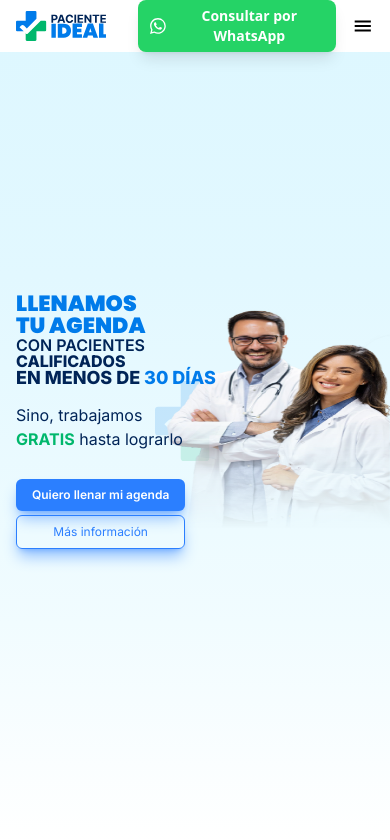
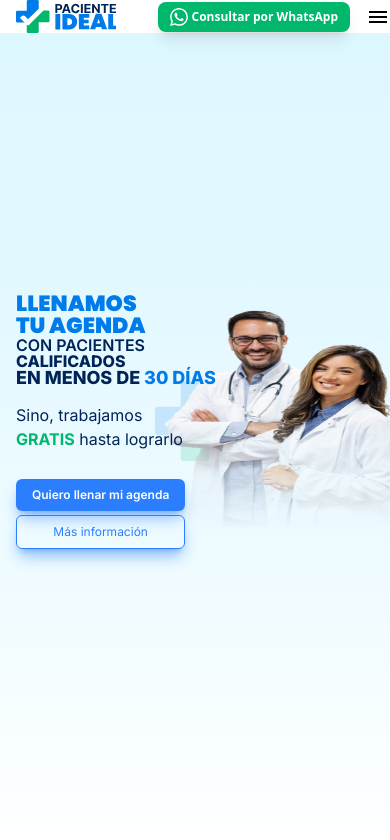
Before and after one commit to JeisonBalduz/Cesar-run, a website: page index.html in a window 390 px wide. Shown: the top 840 px of the page. Drawn offline with nearby package versions, Linux system fonts and the light colour scheme; a script that the page names is missing.

Commit message:
boton ws

```diff
--- a/index.html
+++ b/index.html
@@ -13,7 +13,7 @@
     <!-- Open Graph / Facebook -->
     <meta property="og:type" content="website">
     <meta property="og:title" content="Marketing Digital para Profesionales de la Salud">
-    <meta property="og:image" content="./src/svg/logotipo2.svg">
+    <meta property="og:image" content="src/svg/isotipo1_1.svg">
     <!-- Twitter -->
     <meta name="twitter:card" content="summary_large_image">
     <meta name="twitter:title" content="Marketing Digital para Profesionales de la Salud">
@@ -74,16 +74,15 @@
 
                     </ul>
                 </div>
-                <div class="flex items-center h-full px-4">
+                <div class="flex items-center h-full sm:px-4">
                     <a href="https://wa.me/+584243055075" target="_blank" class="mr-4">
-                        <button
-                            class="cursor-pointer flex items-center gap-2 bg-[#25D366] text-white px-3 py-1.5 sm:px-4 sm:py-2 rounded-lg shadow-lg hover:-translate-y-1 transition-all duration-300 text-sm sm:text-base">
+                        <button class=" sm:text-base max-sm:text-[12px] cursor-pointer flex items-center sm:gap-2 bg-mintgreen text-white px-3 py-1.5 sm:px-4 sm:py-2 rounded-lg shadow-lg hover:-translate-y-1 transition-all duration-300 ">
                             <svg xmlns="http://www.w3.org/2000/svg" width="18" height="18" viewBox="0 0 24 24"
                                 fill="currentColor" class="sm:w-5 sm:h-5">
                                 <path
                                     d="M17.472 14.382c-.297-.149-1.758-.867-2.03-.967-.273-.099-.471-.148-.67.15-.197.297-.767.966-.94 1.164-.173.199-.347.223-.644.075-.297-.15-1.255-.463-2.39-1.475-.883-.788-1.48-1.761-1.653-2.059-.173-.297-.018-.458.13-.606.134-.133.298-.347.446-.52.149-.174.198-.298.298-.497.099-.198.05-.371-.025-.52-.075-.149-.669-1.612-.916-2.207-.242-.579-.487-.5-.669-.51-.173-.008-.371-.01-.57-.01-.198 0-.52.074-.792.372-.272.297-1.04 1.016-1.04 2.479 0 1.462 1.065 2.875 1.213 3.074.149.198 2.096 3.2 5.077 4.487.709.306 1.262.489 1.694.625.712.227 1.36.195 1.871.118.571-.085 1.758-.719 2.006-1.413.248-.694.248-1.289.173-1.413-.074-.124-.272-.198-.57-.347m-5.421 7.403h-.004a9.87 9.87 0 01-5.031-1.378l-.361-.214-3.741.982.998-3.648-.235-.374a9.86 9.86 0 01-1.51-5.26c.001-5.45 4.436-9.884 9.888-9.884 2.64 0 5.122 1.03 6.988 2.898a9.825 9.825 0 012.893 6.994c-.003 5.45-4.437 9.884-9.885 9.884m8.413-18.297A11.815 11.815 0 0012.05 0C5.495 0 .16 5.335.157 11.892c0 2.096.547 4.142 1.588 5.945L.057 24l6.305-1.654a11.882 11.882 0 005.683 1.448h.005c6.554 0 11.89-5.335 11.893-11.893a11.821 11.821 0 00-3.48-8.413z" />
                             </svg>
-                            <span class="font-semibold">Consultar por WhatsApp</span>
+                            <span class="font-semibold max-sm:ml-1">Consultar por WhatsApp</span>
                         </button>
                     </a>
                     <ion-icon onclick="onToggleMenu(this)" name="menu"
@@ -290,7 +289,6 @@
             </div>
         </div>
     </section>
-
 
     <!-- ===== SECCIÓN RESULTADOS ===== -->
     <section id="resultados"
--- a/src/css/style.css
+++ b/src/css/style.css
@@ -5,13 +5,10 @@
 @import url('https://fonts.googleapis.com/css2?family=Poppins:ital,wght@0,100;0,200;0,300;0,400;0,500;0,600;0,700;0,800;0,900;1,100;1,200;1,300;1,400;1,500;1,600;1,700;1,800;1,900&display=swap');
 
 
-
-
 html,
 body {
     height: 100%;
 }
-
 
 main {
     background: linear-gradient(180deg, #ffffff, #eef7ff);
@@ -75,8 +72,6 @@ main {
     height: 100%;
     /* Aseguramos que la imagen intente ocupar toda la altura del contenedor */
 }
-
-
 
 .mi-gradiente {
   background: linear-gradient(to bottom, #c7f7ff 0%, #ccf8ff 25%, #dcfaff 55%, #f5feff 88%, #fff 100%);
```
Also changed, not shown: src/output.css.
